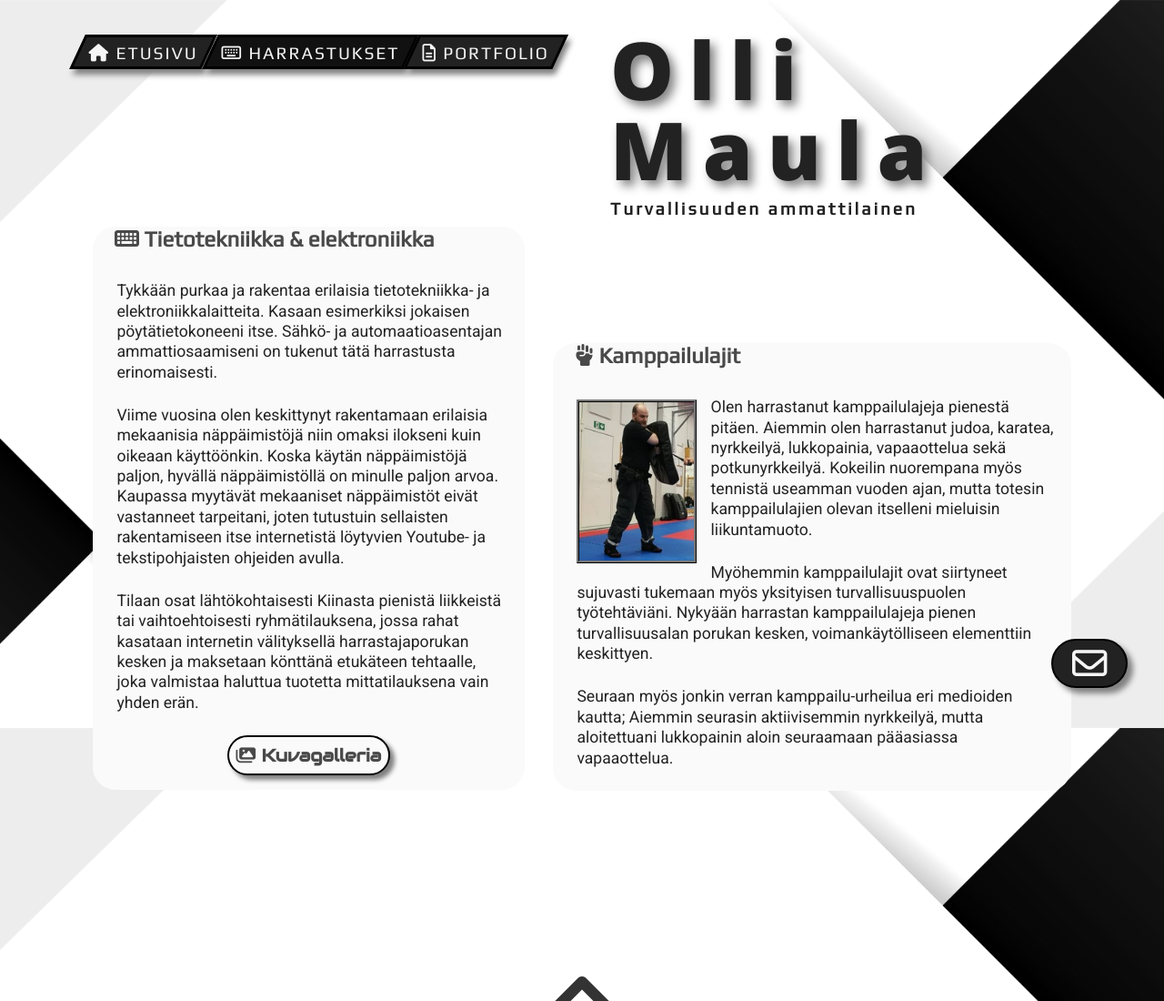
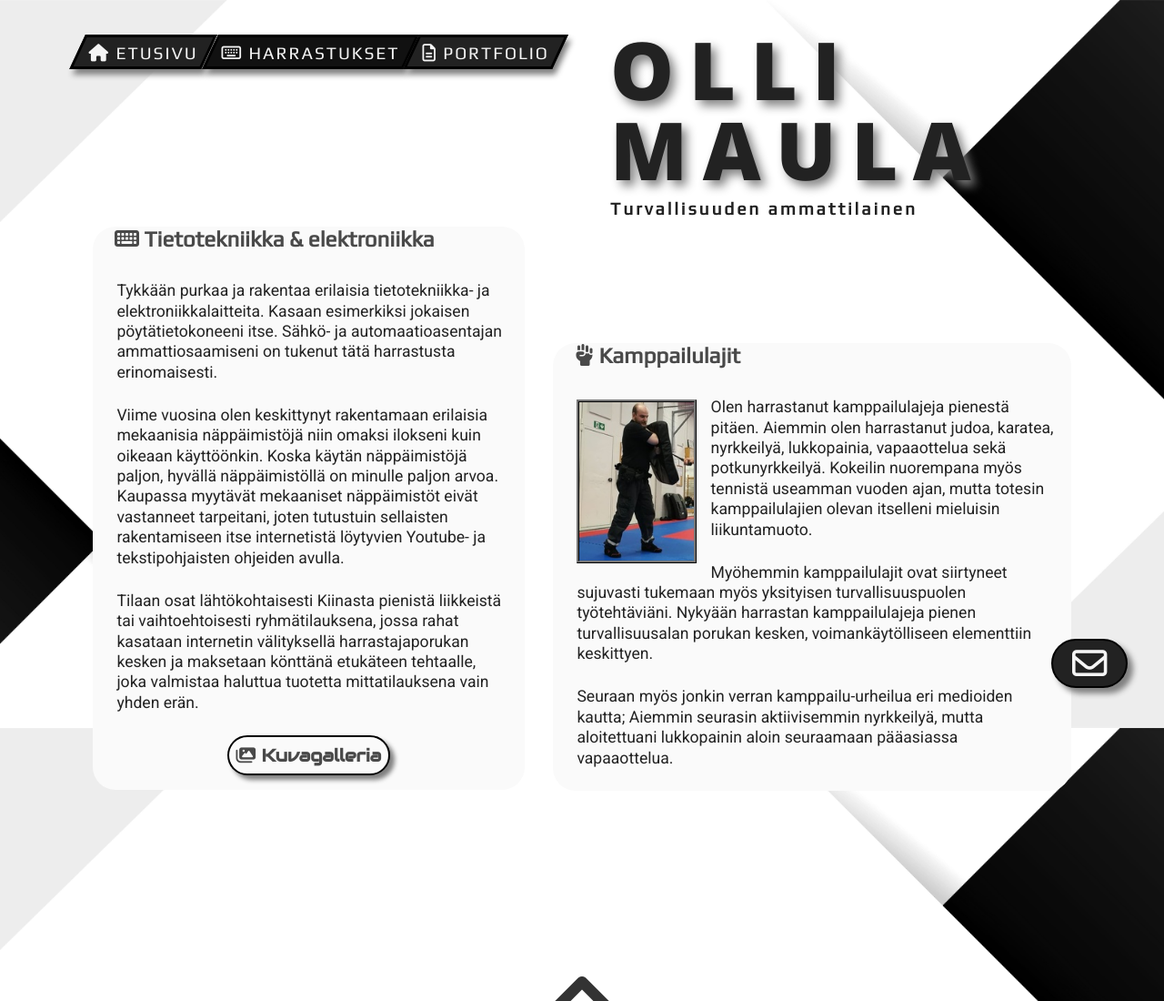
Before and after one commit to ollimaula/ollimaula.github.io, a plain HTML site: page harrastukset.html in a window 1280 px wide. Shown: the top 1100 px of the page at 91% size. Drawn offline with nearby package versions, Linux system fonts and the light colour scheme; a web font is replaced by a local one.

Commit message:
title update
lowercase to uppercase

```diff
--- a/harrastukset.html
+++ b/harrastukset.html
@@ -22,7 +22,7 @@
   <section id="top" class="row">
 
     <header class="col-5 col-t11">
-      <h1>Olli<br>Maula</h1>
+      <h1>OLLI<br>MAULA</h1>
       <h3>Turvallisuuden ammattilainen</h3>
     </header>
 
```
Also changed, not shown: index.html (+1 -1 lines), portfolio.html (+1 -1 lines).
